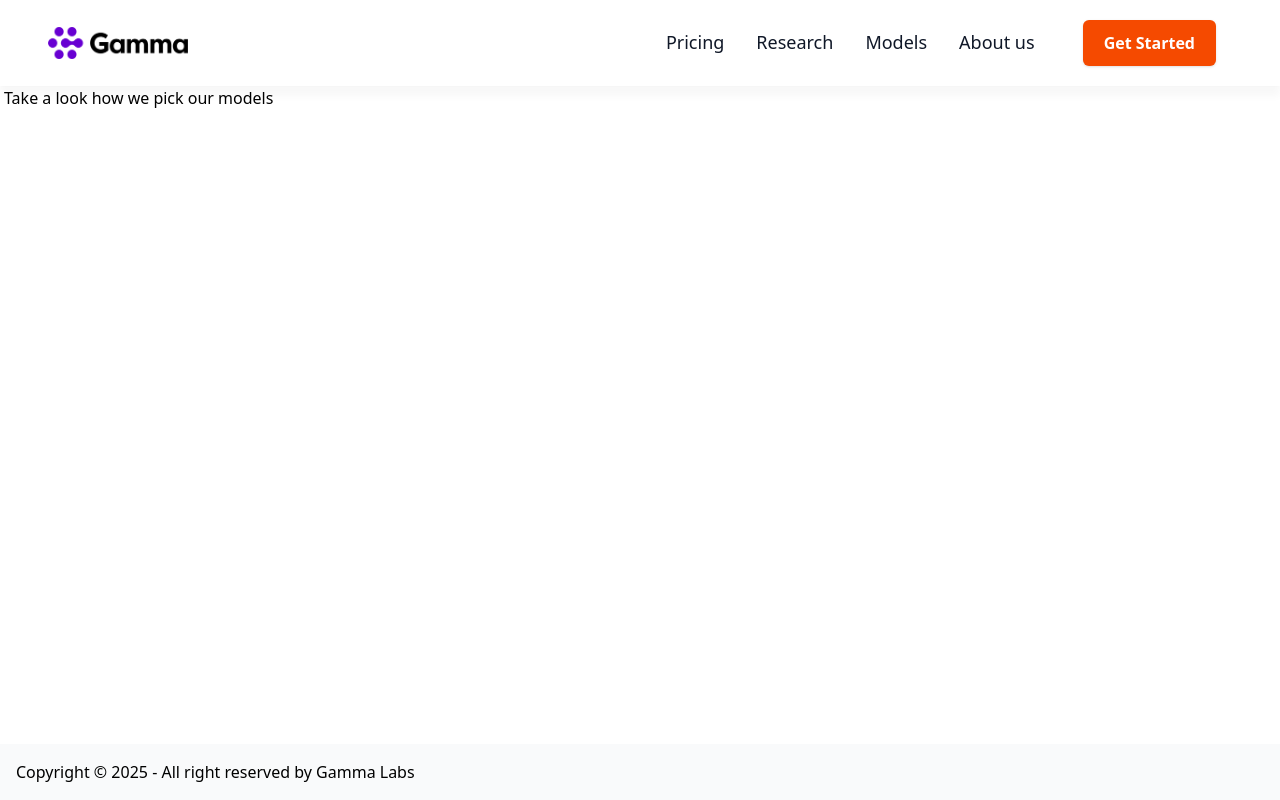
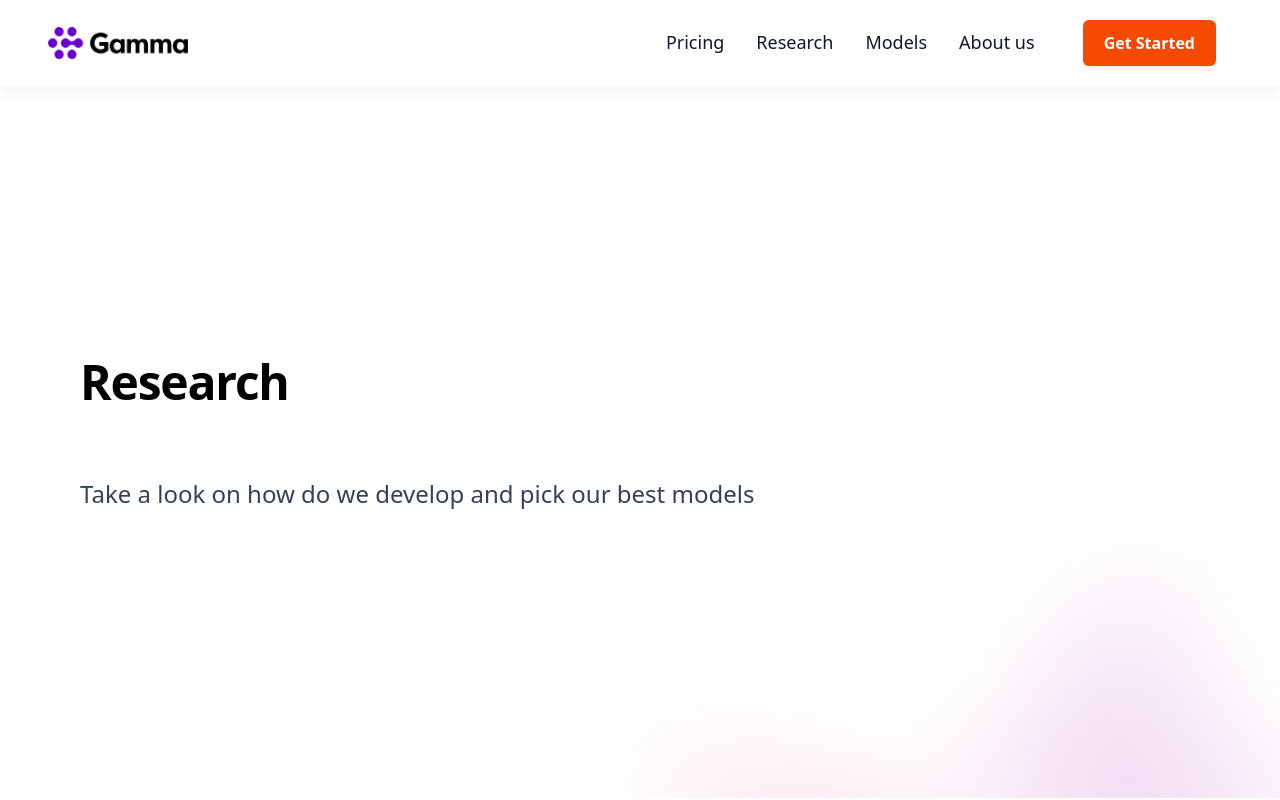
Before and after one commit to rober0xf/zeta-frontend, a React (Vite) app: page /research in a window 1280 px wide. Shown: the top 800 px of the page. Built offline with nearby package versions, Linux system fonts and the light colour scheme.

Commit message:
research section

```diff
--- /dev/null
+++ b/src/components/research/ResearchCard.tsx
@@ -0,0 +1,62 @@
+import Categories from "./ResearchCategories";
+
+export interface ResearchData {
+  Title: string;
+  Description: string;
+  ImageUrl: string;
+  Category: CategoriesClass;
+  Href: string;
+}
+
+export class CategoriesClass {
+  name: Categories;
+
+  constructor() {
+    this.name = Categories.Prediction;
+  }
+}
+
+interface ResearchCardProps {
+  data: ResearchData;
+  index: number;
+}
+
+function ResearchCard({ data, index }: ResearchCardProps) {
+  return (
+    <div
+      onMouseEnter={() => {
+        const card_title = document.getElementById(index.toString());
+        card_title?.classList.add("text-orange-500");
+      }}
+      onMouseLeave={() => {
+        const card_title = document.getElementById(index.toString());
+        card_title?.classList.remove("text-orange-500");
+      }}
+      className="flex flex-col overflow-hidden rounded-lg shadow-lg"
+    >
+      <div className="flex-shrink-0">
+        <img className="h-96 w-full object-cover" src={data.ImageUrl} alt="" />
+      </div>
+      <div className="flex flex-1 flex-col justify-between bg-white p-6">
+        <div className="flex-1">
+          <p className="text-xl font-medium text-gray-800">
+            <a href={data.Href} className="hover:underline">
+              {data.Category.name}
+            </a>
+          </p>
+          <a href={data.Href} className="mt-2 block">
+            <p
+              id={index.toString()}
+              className="lg:text-4xl text-2xl font-semibold text-gray-900 transition duration-300 ease-in-out pt-4 pb-6 "
+            >
+              {data.Title}
+            </p>
+            <p className="mt-3 text-lg text-gray-700">{data.Description}</p>
+          </a>
+        </div>
+      </div>
+    </div>
+  );
+}
+
+export default ResearchCard;
--- /dev/null
+++ b/src/components/research/ResearchCategories.ts
@@ -0,0 +1,8 @@
+export enum Categories {
+  Prediction = "Prediction",
+  Finance = "Finance",
+  Crypto = "Crypto",
+  LLM = "LLM",
+}
+
+export default Categories;
--- /dev/null
+++ b/src/components/research/ResearchHome.tsx
@@ -0,0 +1,54 @@
+function HomeHeader() {
+  return (
+    <main>
+      <div className="relative px-6 lg:px-8">
+        <div className="mx-auto max-w-full xl:mx-12 xl:pt-40 xl:pb-64 lg:pt-40 lg:pb-48  pt-24 pb-12">
+          <div>
+            <div>
+              <h1 className="text-2xl font-semibold tracking-tight  sm:text-5xl pb-12">
+                Research
+                <div
+                  className="inline-flex"
+                  style={{ color: "#ff561e", fontWeight: "bold" }}
+                ></div>
+              </h1>
+              <p className="mt-6 text-2xl leading-8 text-gray-700 ">
+                Take a look on how do we develop and pick our best models
+              </p>
+              <div className="mt-8 flex gap-x-4 sm:justify-center"></div>
+            </div>
+            <div className="absolute inset-x-0 top-[calc(100%-13rem)] -z-10 transform-gpu overflow-hidden blur-3xl sm:top-[calc(100%-30rem)]">
+              <svg
+                className="relative left-[calc(50%+3rem)] h-[21.1875rem] max-w-none -translate-x-1/2 sm:left-[calc(50%+36rem)] sm:h-[42.375rem]"
+                viewBox="0 0 1155 678"
+                fill="none"
+                xmlns="http://www.w3.org/2000/svg"
+              >
+                <path
+                  fill="url(#ecb5b0c9-546c-4772-8c71-4d3f06d544bc)"
+                  fillOpacity=".3"
+                  d="M317.219 518.975L203.852 678 0 438.341l317.219 80.634 204.172-286.402c1.307 132.337 45.083 346.658 209.733 145.248C936.936 126.058 882.053-94.234 1031.02 41.331c119.18 108.451 130.68 295.337 121.53 375.223L855 299l21.173 362.054-558.954-142.079z"
+                />
+                <defs>
+                  <linearGradient
+                    id="ecb5b0c9-546c-4772-8c71-4d3f06d544bc"
+                    x1="1155.49"
+                    x2="-78.208"
+                    y1=".177"
+                    y2="474.645"
+                    gradientUnits="userSpaceOnUse"
+                  >
+                    <stop stopColor="#9089FC" />
+                    <stop offset={1} stopColor="#FF80B5" />
+                  </linearGradient>
+                </defs>
+              </svg>
+            </div>
+          </div>
+        </div>
+      </div>
+    </main>
+  );
+}
+
+export default HomeHeader;
--- /dev/null
+++ b/src/components/research/ResearchList.tsx
@@ -0,0 +1,52 @@
+import ResearchCard from "./ResearchCard";
+import { ResearchData } from "./ResearchCard";
+import Categories from "./ResearchCategories";
+
+const posts: ResearchData[] = [
+  {
+    Title: "Boost your conversion rate",
+    Href: "#",
+    Category: { name: Categories.Prediction },
+    Description:
+      "Lorem ipsum dolor sit amet consectetur adipisicing elit. Architecto accusantium praesentium eius, ut atque fuga culpa, similique sequi cum eos quis dolorum.",
+    ImageUrl:
+      "https://images.unsplash.com/photo-1496128858413-b36217c2ce36?ixlib=rb-1.2.1&ixid=eyJhcHBfaWQiOjEyMDd9&auto=format&fit=crop&w=1679&q=80",
+  },
+  {
+    Title: "How to use search engine optimization to drive sales",
+    Href: "#",
+    Category: { name: Categories.LLM },
+    Description:
+      "Lorem ipsum dolor sit amet consectetur adipisicing elit. Velit facilis asperiores porro quaerat doloribus, eveniet dolore. Adipisci tempora aut inventore optio animi., tempore temporibus quo laudantium.",
+    ImageUrl:
+      "https://images.unsplash.com/photo-1547586696-ea22b4d4235d?ixlib=rb-1.2.1&ixid=eyJhcHBfaWQiOjEyMDd9&auto=format&fit=crop&w=1679&q=80",
+  },
+  {
+    Title: "Coding a prediction to Topuria vs Oliveira",
+    Href: "#",
+    Category: { name: Categories.Prediction },
+    Description:
+      "Lorem ipsum dolor sit amet consectetur adipisicing elit. Sint harum rerum voluptatem quo recusandae magni placeat saepe molestiae, sed excepturi cumque corporis perferendis hic.",
+    ImageUrl:
+      "https://images.unsplash.com/photo-1492724441997-5dc865305da7?ixlib=rb-1.2.1&ixid=eyJhcHBfaWQiOjEyMDd9&auto=format&fit=crop&w=1679&q=80",
+  },
+];
+
+function ResearchList() {
+  return (
+    <div className="relative bg-gray-50 px-4 pt-16 pb-20 sm:px-6 lg:px-8 lg:pt-24 lg:pb-28">
+      <div className="absolute inset-0">
+        <div className="h-1/3 bg-white sm:h-2/3" />
+      </div>
+      <div className="relative mx-auto max-w-full">
+        <div className="mx-auto xl:mx-12 mt-12 grid max-w-lg gap-40 lg:max-w-none lg:grid-cols-2">
+          {posts.map((post, index) => (
+            <ResearchCard data={post} index={index} />
+          ))}
+        </div>
+      </div>
+    </div>
+  );
+}
+
+export default ResearchList;
--- a/src/containers/pages/Research.tsx
+++ b/src/containers/pages/Research.tsx
@@ -1,12 +1,17 @@
 import Footer from "../../components/Footer";
 import Navbar from "../../components/Navbar";
 import Layout from "../../hocs/layouts/Layout";
+import HomeResearch from "../../components/research/ResearchHome";
+import ResearchList from "../../components/research/ResearchList";
 
 function Research() {
   return (
     <Layout>
       <Navbar />
-      <h1 className="flex-1 ml-1">Take a look how we pick our models</h1>
+      <div className="pt-28">
+        <HomeResearch />
+        <ResearchList />
+      </div>
       <Footer />
     </Layout>
   );
```
